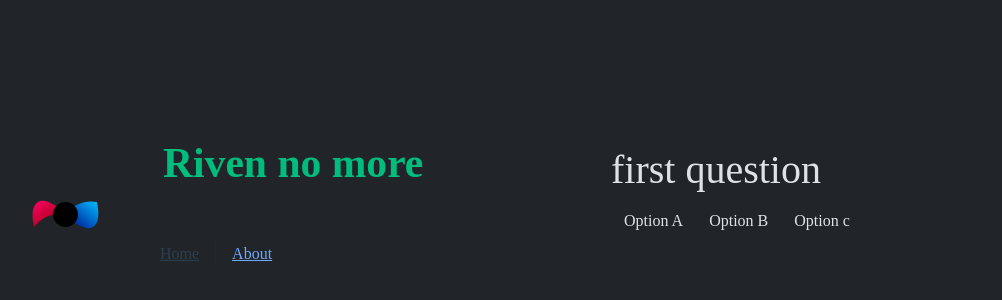
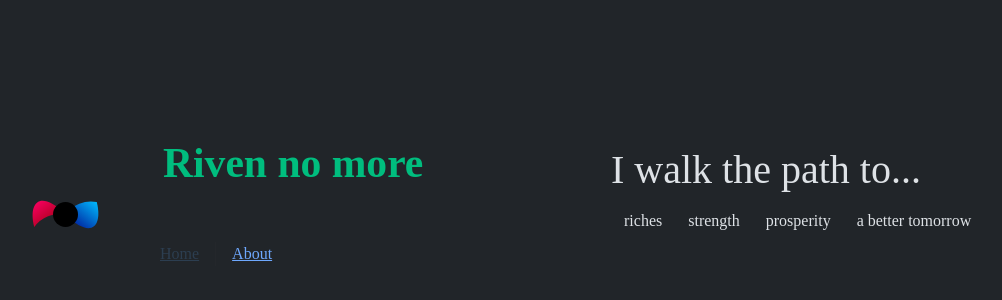
Before and after one commit to Team-tepo/riven_no_more, a Vue app: page / in a window 1280 px wide. Shown: the part 186-486 px from the top of the page, without its empty margins (29-1031 px from the left). Built offline with nearby package versions, Linux system fonts and the light colour scheme; a web font is replaced by a local one.

Commit message:
switching to narritive.json

```diff
--- a/src/components/NarrativeWindow.vue
+++ b/src/components/NarrativeWindow.vue
@@ -1,5 +1,5 @@
 <script setup>
-import  narr from '../stores/dummy.json' // update to composite.json in production
+import  narr from '../stores/narrative.json'
 import EndScreen1 from './EndScreen1.vue'
 
 import { computed } from 'vue';
--- a/src/stores/narrative.json
+++ b/src/stores/narrative.json
@@ -1,3 +1,12 @@
 [
-    {}
+    {
+        "node_id": 1,
+        "narr": "I walk the path to...",
+        "answers": [
+            {"ans": "riches", "dir": 2},
+            {"ans": "strength", "dir": 2},
+            {"ans": "prosperity", "dir": 2},
+            {"ans": "a better tomorrow", "dir": 3}
+        ]
+    }
 ]
```
